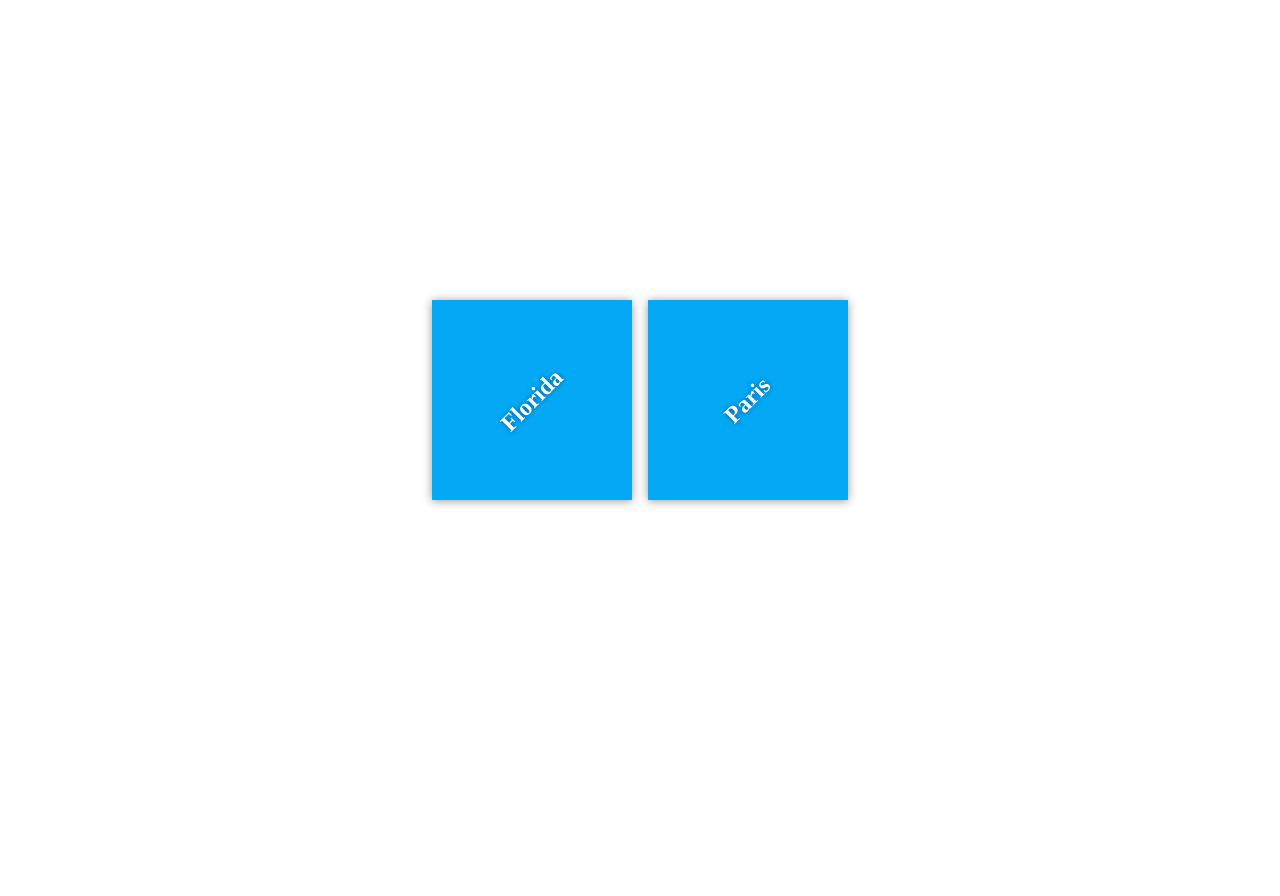
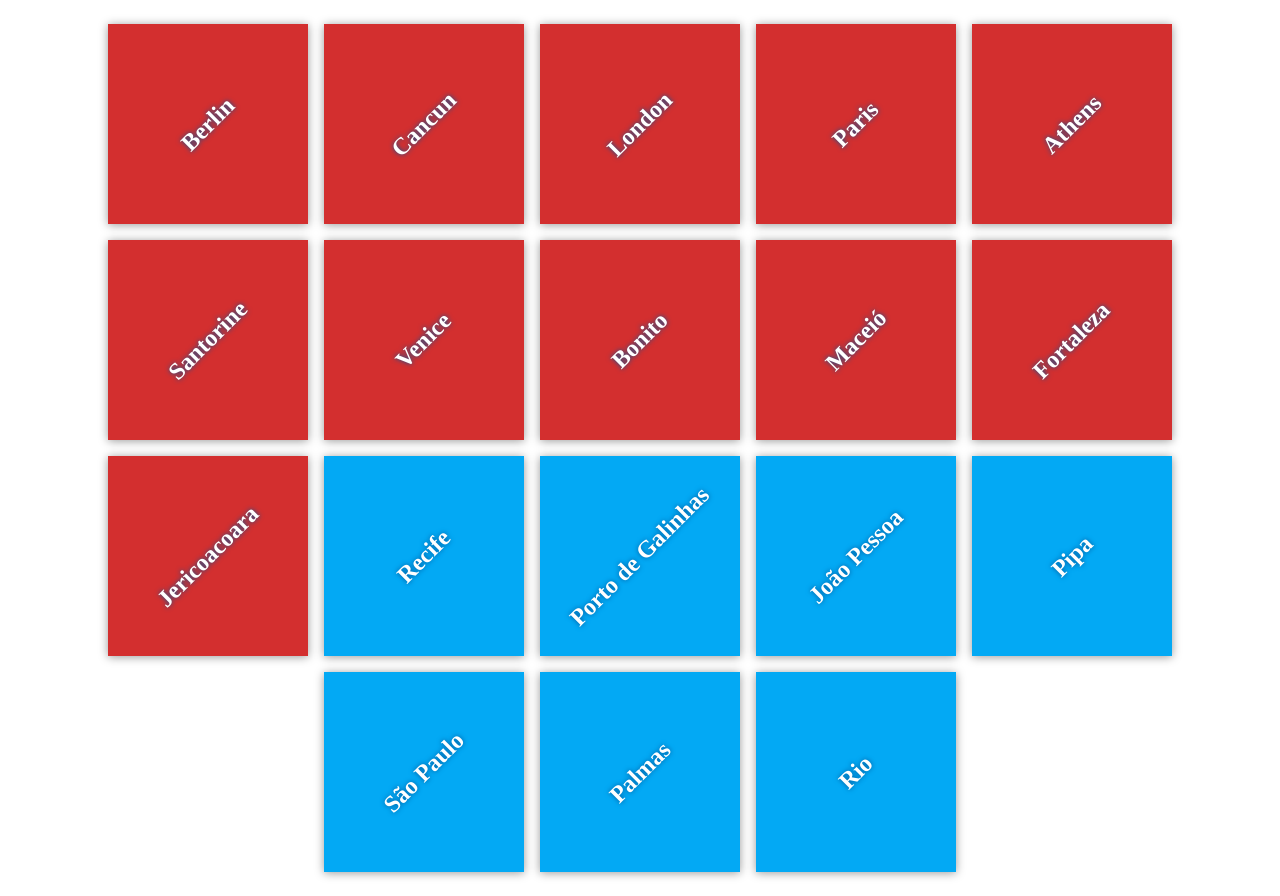
Before and after one commit to katyanna/my-travel-plans, a plain HTML site: page index.html in a window 1280 px wide. Before the commit the page ends 800 px from the top, so only its background shows below. Drawn offline with Linux system fonts and the light colour scheme.

Commit message:
Add locations

```diff
--- a/index.html
+++ b/index.html
@@ -10,13 +10,78 @@
 
     <div class="container">
       <div class="destination-container">
-        <div class="destination" id="florida">
-          <h2>Florida</h2>
+        <div class="destination" id="want-to-go">
+          <h2>Berlin</h2>
         </div>
 
-        <div class="destination" id="paris">
+        <div class="destination" id="want-to-go">
+          <h2>Cancun</h2>
+        </div>
+
+        <div class="destination" id="want-to-go">
+          <h2>London</h2>
+        </div>
+
+        <div class="destination" id="want-to-go">
           <h2>Paris</h2>
         </div>
+
+        <div class="destination" id="want-to-go">
+          <h2>Athens</h2>
+        </div>
+
+        <div class="destination" id="want-to-go">
+          <h2>Santorine</h2>
+        </div>
+
+        <div class="destination" id="want-to-go">
+          <h2>Venice</h2>
+        </div>
+
+        <div class="destination" id="want-to-go">
+          <h2>Bonito</h2>
+        </div>
+
+        <div class="destination" id="want-to-go">
+          <h2>Maceió</h2>
+        </div>
+
+        <div class="destination" id="want-to-go">
+          <h2>Fortaleza</h2>
+        </div>
+
+        <div class="destination" id="want-to-go">
+          <h2>Jericoacoara</h2>
+        </div>
+
+        <div class="destination" id="went">
+          <h2>Recife</h2>
+        </div>
+
+        <div class="destination" id="went">
+          <h2>Porto de Galinhas</h2>
+        </div>
+
+        <div class="destination" id="went">
+          <h2>João Pessoa</h2>
+        </div>
+
+        <div class="destination" id="went">
+          <h2>Pipa</h2>
+        </div>
+
+        <div class="destination" id="went">
+          <h2>São Paulo</h2>
+        </div>
+
+        <div class="destination" id="went">
+          <h2>Palmas</h2>
+        </div>
+
+        <div class="destination" id="went">
+          <h2>Rio</h2>
+        </div>
+
       </div>
     </div>
 
```
